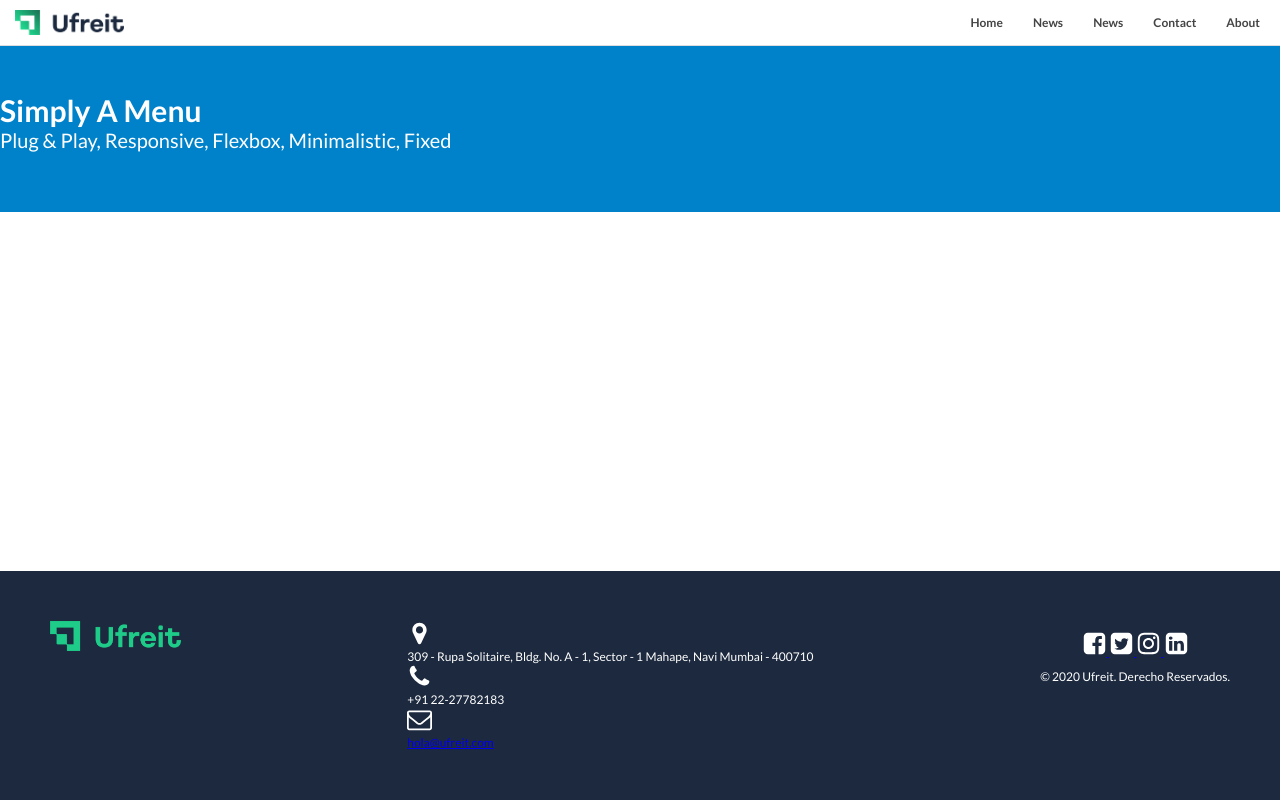
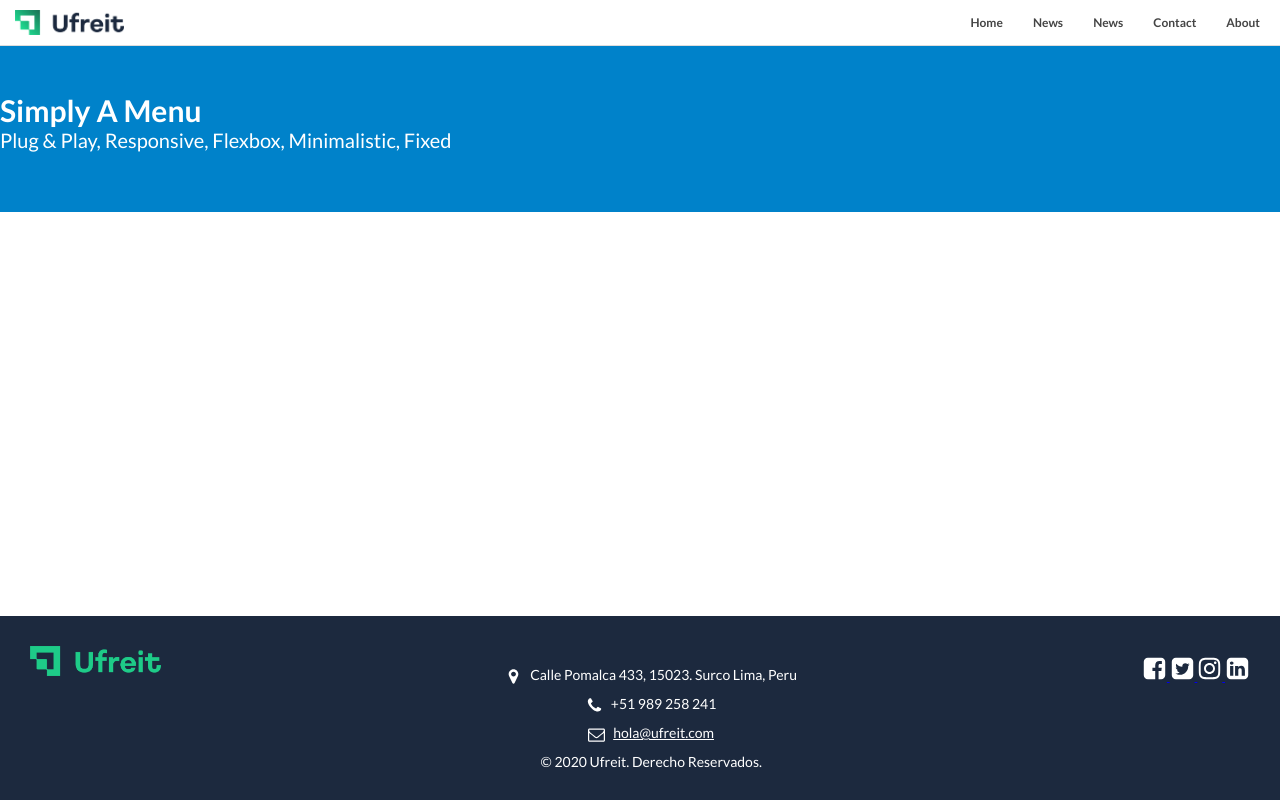
Before and after one commit to jegj/ufreit-web, a website: page index.html in a window 1280 px wide. Drawn offline with Linux system fonts and the light colour scheme.

Commit message:
Add more styles to the footer

```diff
--- a/index.html
+++ b/index.html
@@ -45,33 +45,33 @@
 	<!-- FOOTER -->
 	<!-- https://blog.eduonix.com/web-programming-tutorials/build-responsive-website-footer-using-html-css/ -->
 	<footer class="footer">
-		<div class="footer__container--logo">
+		<div class="footer__container--logo footer__container--logo">
 			<img class="footer__logo" src="img/logo.png">
 		</div>
 
-		<div class="footer__container">
-			<div>
-				<svg class="footer__social">
+		<div class="footer__container footer__container--info">
+			<p class="footer__info__text">
+				<svg class="footer__info__icons">
 					<use xlink:href="img/symbol-defs.svg#icon-map-marker"></use>
 				</svg>
-					<p><span>309 - Rupa Solitaire,
-					 Bldg. No. A - 1, Sector - 1</span>
-					Mahape, Navi Mumbai - 400710</p>
-			</div>
-			<div>
-				<svg class="footer__social">
+				<span>Calle Pomalca 433, 15023. Surco</span>
+				Lima, Peru
+			</p>
+			<p class="footer__info__text">
+				<svg class="footer__info__icons">
 					<use xlink:href="img/symbol-defs.svg#icon-phone"></use>
 				</svg>
-				<p>+91 22-27782183</p>
-			</div>
-			<div>
-				<svg class="footer__social">
+				+51 989 258 241
+			</p>
+			<p class="footer__info__text">
+				<svg class="footer__info__icons">
 					<use xlink:href="img/symbol-defs.svg#icon-envelope-o"></use>
 				</svg>
-				<p><a href="mailto:hola@ufreit.com">hola@ufreit.com</a></p>
-			</div>
+				<span><a class="footer__email" href="mailto:hola@ufreit.com">hola@ufreit.com</a></span>
+			</p>
+			<p class="footer__copy">© 2020 Ufreit. Derecho Reservados.</p>
 		</div>
-		<div class="footer__container">
+		<div class="footer__container footer__container--social">
 			<!-- <span>Siguenos</span> -->
 			<div class="footer__icons">
 				<a href="#">
@@ -95,7 +95,7 @@
 					</svg>
 				</a>
 			</div>
-			<p class="footer__copy">© 2020 Ufreit. Derecho Reservados.</p>
+			<!-- <p class="footer__copy">© 2020 Ufreit. Derecho Reservados.</p> -->
 		</div>
 	</footer>
 	<script>
--- a/sass/_layout.scss
+++ b/sass/_layout.scss
@@ -139,8 +139,8 @@
 	box-sizing: border-box;
 	width: 100%;
 	text-align: left;
-	font-size: 1.2rem;
-	padding: 5rem;
+	font-size: 1.4rem;
+	padding: 3rem;
 	margin-top: 80px;
 	position: fixed;
 	bottom: 0;
@@ -163,19 +163,42 @@
 		width: 2.5rem;
 	}
 
+	&__info__text {
+		text-align: center;
+		margin: 1rem;
+	}
+
+	&__info__icons {
+		fill: $color-white;
+		width: 1.7rem;
+		height: 1.7rem;
+		vertical-align: middle;
+		margin-right: 5px;;
+	}
+
 	&__container {
+		margin-top: 1rem;
 		@media (max-width:$bp-small){
 			&--logo {
 				display: block;
-				margin-left: auto;
-				margin-right: auto;
-				width: 50%;
+				margin: auto;
+			}
+
+			&--social {
+				order:2
+			}
+
+			&--info {
+				order:3
 			}
 		}
 	}
 
+	&__email {
+		color:$color-white;
+	}
+
 	&__icons{
-		margin-top: 1rem;
 		text-align: center;
 	}
 
```
Also changed, not shown: css/style.css.
